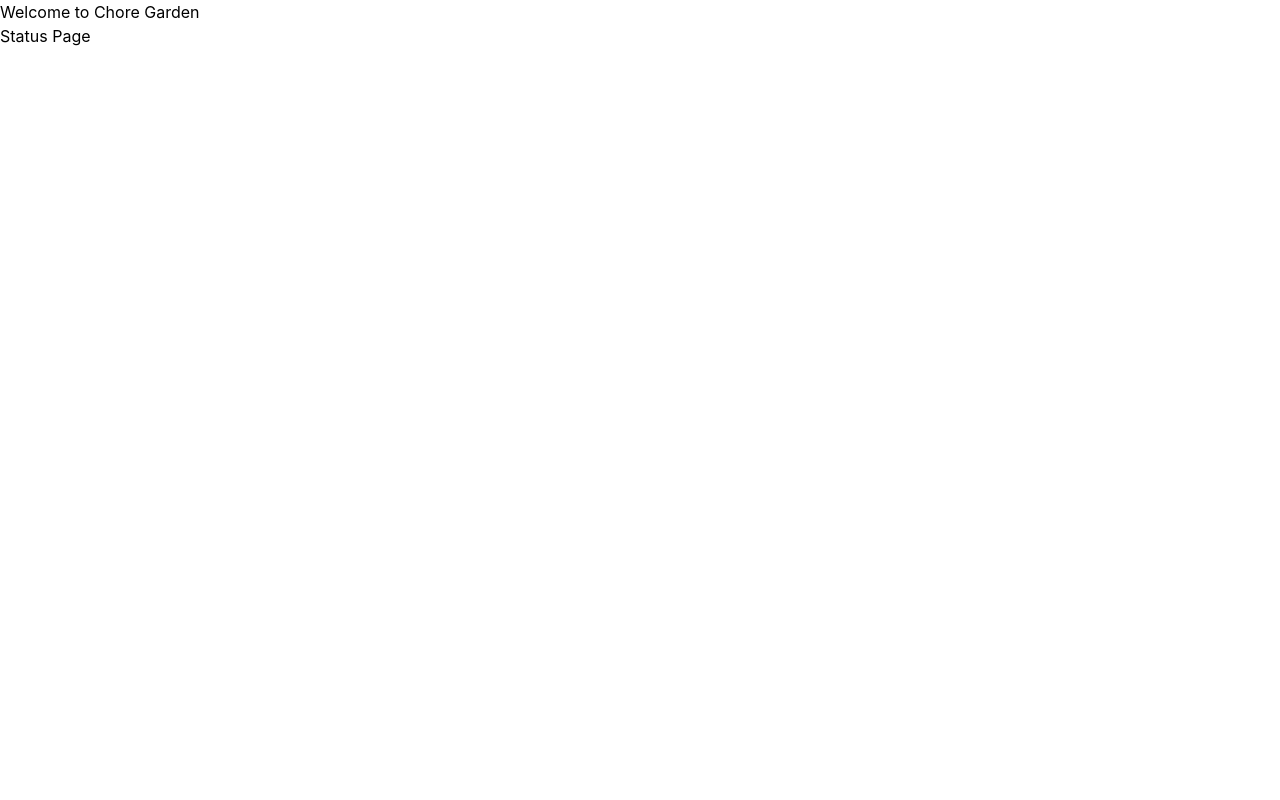
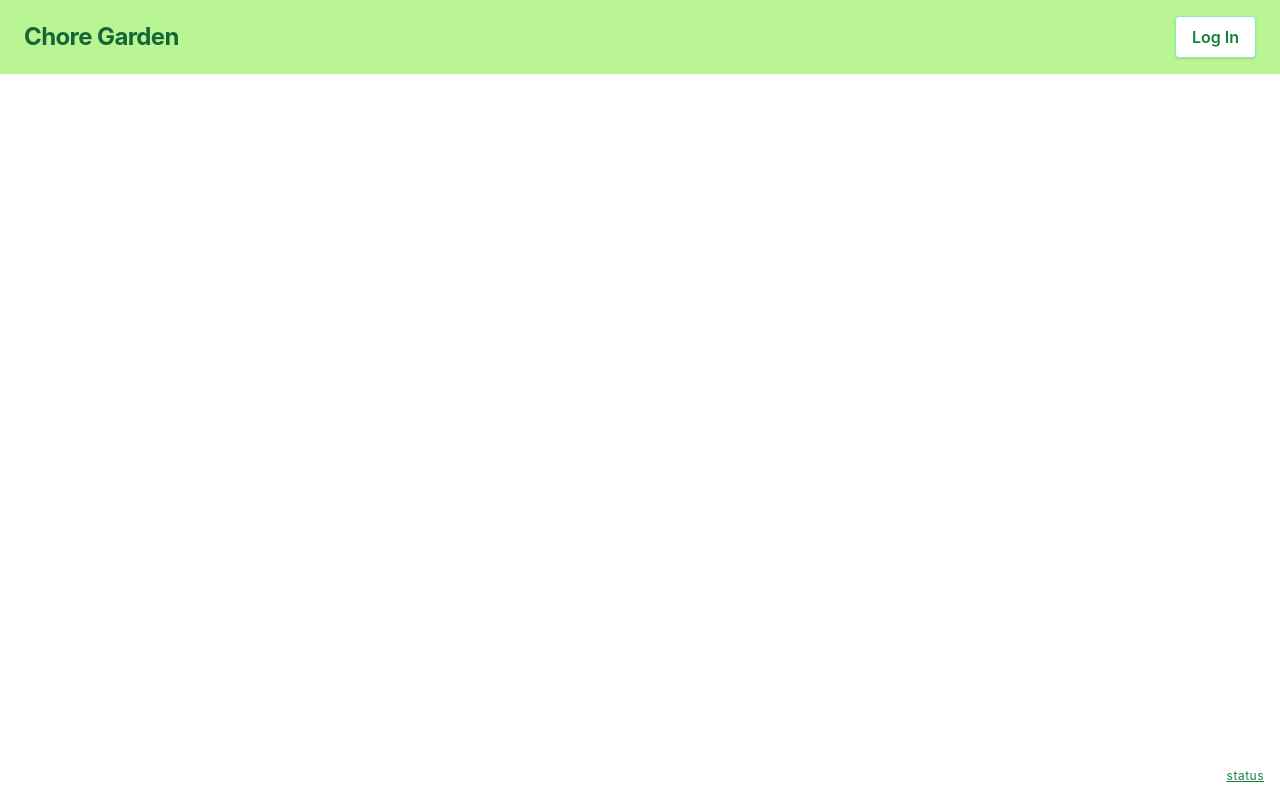
Before and after one commit to cwarren/choregarden, a React (Create React App) app in the folder frontend/: page / in a window 1280 px wide. Built offline with nearby package versions, Linux system fonts and the light colour scheme.

Commit message:
make the web site look a little bit better - header nav for the main page, and some styling (including a standard text-link style); the main.tf change is just removing an unnecessary comment

```diff
--- a/frontend/src/App.css
+++ b/frontend/src/App.css
@@ -1,16 +1,5 @@
 .App {
   text-align: center;
-}
-
-.App-logo {
-  height: 40vmin;
-  pointer-events: none;
-}
-
-@media (prefers-reduced-motion: no-preference) {
-  .App-logo {
-    animation: App-logo-spin infinite 20s linear;
-  }
 }
 
 .App-header {
@@ -24,15 +13,9 @@
   color: white;
 }
 
-.App-link {
-  color: #61dafb;
+.text-link {
+  @apply text-green-700 underline transition;
 }
-
-@keyframes App-logo-spin {
-  from {
-    transform: rotate(0deg);
-  }
-  to {
-    transform: rotate(360deg);
-  }
+.text-link:hover {
+  color: #14532d; /* Tailwind's green-900 */
 }
--- /dev/null
+++ b/frontend/src/components/HeaderNavBar.js
@@ -0,0 +1,22 @@
+import React from 'react';
+import { Link } from 'react-router-dom';
+
+function HeaderNavBar({ onLogin }) {
+  return (
+    <header className="w-full flex items-center justify-between px-6 py-4" style={{ backgroundColor: '#baf595' }}>
+      <div className="flex items-center">
+        <Link to="/" className="text-2xl font-bold text-green-800 tracking-tight">Chore Garden</Link>
+      </div>
+      <div>
+        <button
+          onClick={onLogin}
+          className="bg-white text-green-700 font-semibold px-4 py-2 rounded shadow hover:bg-green-100 border border-green-300 transition"
+        >
+          Log In
+        </button>
+      </div>
+    </header>
+  );
+}
+
+export default HeaderNavBar;
--- a/frontend/src/index.css
+++ b/frontend/src/index.css
@@ -16,3 +16,14 @@ code {
   font-family: source-code-pro, Menlo, Monaco, Consolas, 'Courier New',
     monospace;
 }
+
+/* .text-link class for global link styling */
+.text-link {
+  color: #15803d; /* Tailwind green-700 */
+  text-decoration: underline;
+  transition: color 0.2s;
+}
+
+.text-link:hover {
+  color: #14532d; /* Tailwind green-900 */
+}
--- a/frontend/src/pages/HomePage.js
+++ b/frontend/src/pages/HomePage.js
@@ -1,13 +1,18 @@
 import React from 'react';
 import { Link } from 'react-router-dom';
+import HeaderNavBar from '../components/HeaderNavBar';
 
 function HomePage() {
   return (
-    <div className="App">
-      <header className="App-header">
-        <h1>Welcome to Chore Garden</h1>
-        <Link to="/status">Status Page</Link>
-      </header>
+    <div className="App min-h-screen relative">
+      <HeaderNavBar onLogin={() => { /* TODO: implement login */ }} />
+      <Link
+        to="/status"
+        className="absolute right-4 bottom-4 text-xs text-link"
+        style={{ letterSpacing: 0.5 }}
+      >
+        status
+      </Link>
     </div>
   );
 }
--- a/frontend/src/pages/StatusPage.js
+++ b/frontend/src/pages/StatusPage.js
@@ -19,17 +19,15 @@ function StatusPage({ apiBaseUrl }) {
   }, [apiBaseUrl]);
 
   return (
-    <div className="App">
-      <header className="App-header">
-        <h1>Chore Garden Status Page</h1>
-        <ul style={{ textAlign: 'left', margin: '0 auto', maxWidth: 600 }}>
-          <li><b>Static site:</b> alive</li>
-          <li><b>API URL:</b> {apiBaseUrl}</li>
-          <li><b>API ping:</b> {apiStatus.status} {apiStatus.message && `[${apiStatus.message}]`}</li>
-          <li><b>DB ping:</b> {dbStatus.status} {dbStatus.message && `[${dbStatus.message}]`}</li>
+    <div className="App min-h-screen flex flex-col items-center">
+        <h1 className="text-3xl font-bold text-green-800 mb-6">Chore Garden Status</h1>
+        <ul className="status-list bg-white rounded p-6 mb-8 mt-4">
+            <li><b>Static site:</b> alive</li>
+            <li><b>API URL:</b> {apiBaseUrl}</li>
+            <li><b>API ping:</b> {apiStatus.status} {apiStatus.message && `[${apiStatus.message}]`}</li>
+            <li><b>DB ping:</b> {dbStatus.status} {dbStatus.message && `[${dbStatus.message}]`}</li>
         </ul>
-        <Link to="/">Back to Home</Link>
-      </header>
+        <Link to="/" className="text-link text-sm">Home</Link>
     </div>
   );
 }
```
Also changed, not shown: 1 other file (tests, documents, lock files or other folders).
